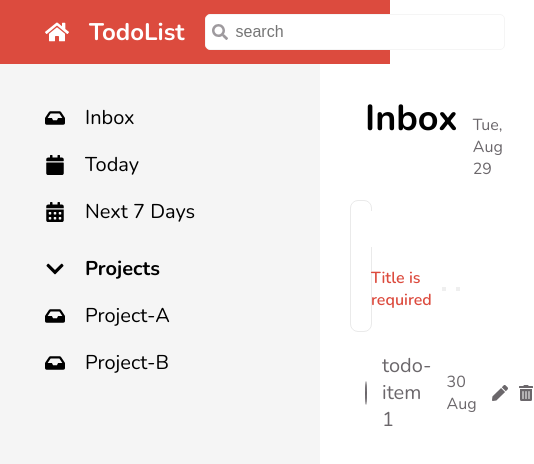
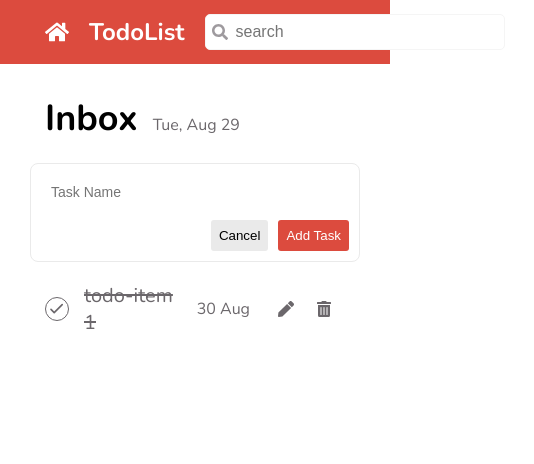
Before and after one commit to Joamthai/CC15-Todolist, a React (Create React App) app: page / in a window 390 px wide. Both pictures are taken after a click on the element "Add Task". Shown: the top 464 px of the page, 534 px wide, since content can reach past the window. Built offline with nearby package versions, Linux system fonts and the light colour scheme.

Commit message:
finish:todoform

```diff
--- a/src/app/App.scss
+++ b/src/app/App.scss
@@ -18,6 +18,19 @@
   }
 }
 
+@media screen and (max-width: 768px) {
+  .todo {
+    &__sidebar {
+      display: none;
+    }
+
+    &__content {
+      grid-row: 2/-1;
+      grid-column: 1/-1;
+    }
+  }
+}
+
 .todo__container {
   display: flex;
   flex-direction: column;
--- a/src/components/Common/Button/Button.jsx
+++ b/src/components/Common/Button/Button.jsx
@@ -1,6 +1,14 @@
 import styles from './Button.module.scss';
 
-export function Button({ text, active = true }) {
+// Button(Obj)
+// Button({text,active,type,onClick})
+
+export function Button({ type, onClick, text, active = true }) {
+  // console.log(onClick);
   let btnStyles = active ? styles.btn__primary : styles.btn__secondary;
-  return <button className={`${styles.btn} ${btnStyles}`}>{text}</button>;
+  return (
+    <button className={`${styles.btn} ${btnStyles}`} type={type} onClick={onClick}>
+      {text}
+    </button>
+  );
 }
--- a/src/components/SideBar/ListItem.jsx
+++ b/src/components/SideBar/ListItem.jsx
@@ -9,7 +9,7 @@
 }
 */
 function ListItem(props) {
-  console.log(props); // props = {text: "custom text"}
+  // console.log(props); // props = {text: "custom text"}
 
   const listClassName = `${styles.list__item} ${props.active ? 'active' : ''}`;
   // active=false => textClassName = "list__item"
--- a/src/components/SideBar/SideBar.jsx
+++ b/src/components/SideBar/SideBar.jsx
@@ -20,8 +20,9 @@
       </section>
 
       <section className={styles.sidebar__category}>
+        {/* Accordion */}
         <div className={styles.accordion}>
-          {/* Toggle */}
+          {/* 1-Toggle */}
           <div className={styles.accordion__toggle}>
             <li className={styles.accordion__item}>
               <FaChevronDown
@@ -30,6 +31,7 @@
               <p className={styles.accordion__item__text}>Projects</p>
             </li>
           </div>
+          {/* 2-List */}
           <Lists data={projectLists} />
         </div>
       </section>
--- a/src/components/Todo/TodoCreate.jsx
+++ b/src/components/Todo/TodoCreate.jsx
@@ -2,37 +2,79 @@
 import { FaPlus } from 'react-icons/fa';
 import { HiPlus } from 'react-icons/hi';
 
-import TodoForm from './TodoForm'
+import TodoForm from './TodoForm';
 import styles from './TodoCreate.module.scss';
 
-// Concept#1 : true ? <Add Task/> : <TodoFrom/>
-// Concept#2 : onClick : FN will be run after clicked
-// Concept#3 : Js Value can't make React Rerender, must use State
-// Concept#3 : React state
-//      const [state, setState] = useState(initial:any)
-//        element 1 : current State
-//        element 2 : FN for State
+/*
+CC1 - Condition Rendering
+- Default : Show Button & Text
+- Active : Show TodoForm
 
-// #1 : Function Component (Render)
+ Concept : true ? <AddTask/> : <TodoForm/>
+*/
+
+/*
+CC2 - EVENT HANDLING
+- เอาฟังก์ชันไปผูกติดกับ UI เพื่อให้ USER เป็นคนเรียกใช้ฟังก์ชันเอง
+- onClick : ต้อง Click ก่อน , FN ถึงจะรัน
+    - User ทำการคลิก
+    - Browser จะเป็นคนเรียกใช้ฟังก์ชัน โดยส่ง parameter มา 1 ตัว
+      handleClick(eventObject)
+*/
+
+/*
+CC3 - JS Value ไม่สามารถทำให้ React Rerender ได้
+ต้องใช้ State
+*/
+
+/*
+CC-4 Array Destructuring
+function myUseState() {
+  return [5,9]
+}
+let  [a,b] = myUseState()
+a === 5
+b === 9
+
+function myUseState(initial) {
+  return [initial,9]
+}
+let  [a,b] = myUseState(5)
+a === 5
+b === 9
+*/
+
+/*
+CC5 - React State (1 ในฟังก์ชันของกลุ่ม React Hook)
+  const [state,setState] = useState(initialState:any)
+  // element 1: current State
+  // element 2 : Fn สำหรับ SetState
+  // เมื่อ State เปลี่ยน Function Component จะ Rerender
+  // Rerender 1 ครั้ง == Code ทั้งหมดใน FC จะถูกรันใหม่ 1 ครั้ง
+*/
+
 function TodoCreate() {
-  // HOOK FN
-  const [isOpenForm, setIsOpenForm] = useState(false)
+  const [isOpenForm, setIsOpenForm] = useState(false);
 
-  // #2 : JS Function (Logic)
-  const handleClick = function(event) {
-    setIsOpenForm(!isOpenForm)
-  }
+  const handleClick = function () {
+    setIsOpenForm(!isOpenForm);
+  };
 
   return (
     <>
-    {isOpenForm ?  <TodoForm textSubmit='Add Task'/> :
-    (<div className={styles.todo__create} onClick={handleClick}>
-      <div className={styles.todo__create__button}>
-        <HiPlus />
-      </div>
-      <h3 className={styles.todo__create__text}>Add Task</h3>
-    </div>)
-    }
+      {isOpenForm ? (
+        <TodoForm
+          textSubmit='Add Task'
+          setIsOpenForm={setIsOpenForm}
+        />
+      ) : (
+        <div className={styles.todo__create} onClick={handleClick}>
+          <div className={styles.todo__create__button}>
+            <HiPlus />
+          </div>
+          <h3 className={styles.todo__create__text}>Add Task</h3>
+        </div>
+      )}
     </>
   );
 }
--- a/src/components/Todo/TodoForm.jsx
+++ b/src/components/Todo/TodoForm.jsx
@@ -1,17 +1,66 @@
+import { useState } from 'react';
+import { Button } from '../Common/Button/Button';
 import styles from './TodoForm.module.scss';
+/*
+  props = {
+    textSubmit : string
+  }
+*/
+/*
+CC1- Form Handle
+- ใช้ FN ไปผูกกับ Event ชื่อ onSubmit
+- FN จะถูก Browserเรียกใช้ (เมื่อไหร่ ?) โดยส่ง parameter มา 1 ตัว (event Object)
+- โดย default ทุกปุ่มใน <form> จะทำหน้าที่ submit
+- วิธีแก้ ต้องกำหนด type ของปุ่ม
+  - type="submit" :  <button type='button'>1</button>
+  - type="button" :  <button type='submit'>2</button>
+*/
 
+/*
+props = {
+  textSubmit : string
+  setIsOpenForm : FN
+}
+*/
 function TodoForm(props) {
+
+  const [isError, setIsError] = useState(false)
+  const [input, setInput] = useState('')
+  const [taskInput , setTaskInput] = useState('')
+
+  const handleChangeInput =function(event){
+    if(isError) setIsError(false)
+    setTaskInput(event.target.value)
+  }
+
+  const handleSubmit = (event) => {
+    event.preventDefault()
+
+    if(taskInput.trim()=== ''){
+      console.log('error')
+      setIsError(true)
+      return
+    }
+      console.log('submit')
+
+  }
+
+  const handleCancel = () => {
+    props.setIsOpenForm(false)
+  }
+
   return (
-    <form className={styles.todo__form__container}>
-      {/*	Body */}
-      <input className={styles.todo__form__input} placeholder='Task Name' />
+    <form
+    className={styles.todo__form__container} onSubmit={handleSubmit}>
+      {/* Body */}
+      <input className={styles.todo__form__input} placeholder='Task Name' value={taskInput} onChange={handleChangeInput}/>
 
       {/*Form Footer */}
       <div className={styles.todo__form__footer}>
-        <p className={styles.todo__error}>Title is required</p>
+        {isError ? <p className={styles.todo__error}>Title is required</p> : null}
         <div className={styles.todo__form__buttons}>
-          <button text='Cancel' active={false}/>
-          <button text={props.textSubmit} active={true}/>
+          <Button text='Cancel' active={false} type='button'onClick={handleCancel}/>
+          <Button text={props.textSubmit} active={true} type='submit'/>
         </div>
       </div>
     </form>
--- a/src/components/Todo/TodoForm.module.scss
+++ b/src/components/Todo/TodoForm.module.scss
@@ -24,7 +24,7 @@
 
 .todo__form__footer {
   display: flex;
-  justify-content: space-between;
+  justify-content: flex-end;
   align-items: center;
 }
 
@@ -34,10 +34,10 @@
   font-size: $text-base;
   font-weight: 600;
   color: $primary;
+  flex: 1;
 }
 .todo__form__buttons {
   display: flex;
   justify-content: flex-end;
   gap: 10px;
-
 }
--- a/src/components/Todo/TodoList.module.scss
+++ /dev/null
@@ -1,40 +0,0 @@
-@import '../../index.scss';
-
-.todo {
-    display: flex;
-    gap: 10px;
-    padding: 10px 5px;
-    align-items: center;
-    cursor: pointer;
-    border-radius: 4px;
-    font-size: 1.6rem;
-    color: $grey-dark;
-
-    &:hover {
-        background-color: $grey-light;
-    }
-
-    &__checkbox {
-        color: $grey-dark;
-        height: 16px;
-        width: 16px;
-        display: block;
-        border: 1px solid $grey-dark;
-        border-radius: 16px;
-        text-align: center;
-        line-height: 16px;
-    }
-
-    &__task {
-        flex: 1;
-    }
-
-    &__action {
-
-        flex-basis: 100px;
-        display: flex;
-        gap: 10px;
-        justify-content: space-evenly;
-        font-size: 1.2rem;
-    }
-}
--- a/src/components/Todo/TodoLists.jsx
+++ b/src/components/Todo/TodoLists.jsx
@@ -1,18 +1,29 @@
-import styles from './TodoLists.module.scss';
+import { useState } from 'react';
 import { FaTrashAlt, FaPen } from 'react-icons/fa';
 import { HiOutlineCheck } from 'react-icons/hi';
 
+import TodoForm from './TodoForm';
+import styles from './TodoLists.module.scss';
+
 function TodoLists() {
+  const [isOpenForm, setIsOpenForm] = useState(false);
+
+  const handleClick = function () {
+    setIsOpenForm(!isOpenForm);
+  };
   return (
     <ul className={styles.todo__lists}>
+      {isOpenForm ? (
+        <TodoForm textSubmit='Edit Task' setIsOpenForm={setIsOpenForm}/>
+      ) : (
         <li className={styles.todo}>
-        <div className={styles.todo__checkbox}>
+          <div className={`${styles.todo__checkbox} ${styles.todo__checkbox__done}`}>
             <HiOutlineCheck className={styles.todo__checkbox__icon} />
           </div>
-        <p className={styles.todo__task}>todo-item 1 </p>
+          <p className={`${styles.todo__task} ${styles.todo__task__done}`}>todo-item 1 </p>
           <span className={styles.todo__date}>30 Aug</span>
           <div className={styles.todo__action}>
-          <span>
+            <span onClick={handleClick}>
               <FaPen className={styles.todo__edit} />
             </span>
             <span>
@@ -20,6 +31,7 @@
             </span>
           </div>
         </li>
+      )}
     </ul>
   );
 }
--- a/src/index.scss
+++ /dev/null
@@ -1,37 +0,0 @@
-
-// TYPO
-@import url('https://fonts.googleapis.com/css2?family=Nunito:wght@200;300;400;500;600;700;800;900&family=Source+Sans+Pro:wght@400;600;700&display=swap');
-
-// CSS-Variable
-$primary: #db4c3f;
-$grey-light: #eaeaea;
-$grey-dark: #808080;
-$white: #fff;
-$header-height: 60px;
-$sidebar-width: 375px;
-
-// GLOBAL RESET
-*,
-*::after,
-*::before {
-    margin: 0;
-    padding: 0;
-    box-sizing: inherit;
-}
-
-html {
-    font-size: 62.5%; /*equal font-size : 10px*/
-}
-
-body {
-    box-sizing: border-box;
-    font-family: 'Nunito', -apple-system, BlinkMacSystemFont, 'Segoe UI', 'Roboto', 'Oxygen', 'Ubuntu',
-        'Cantarell', 'Fira Sans', 'Droid Sans', 'Helvetica Neue', sans-serif;
-    -webkit-font-smoothing: antialiased;
-    -moz-osx-font-smoothing: grayscale;
-    // color: $primary;
-}
-
-li {
-    list-style: none;
-}
```
Also changed, not shown: src/components/Todo/TodoList.jsx (deleted, +0 -32 lines). Lines whose indentation alone changed are shown as unchanged.
